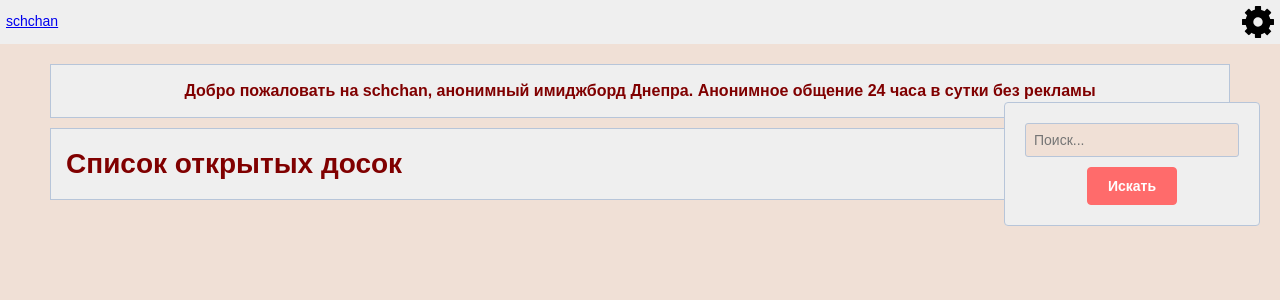
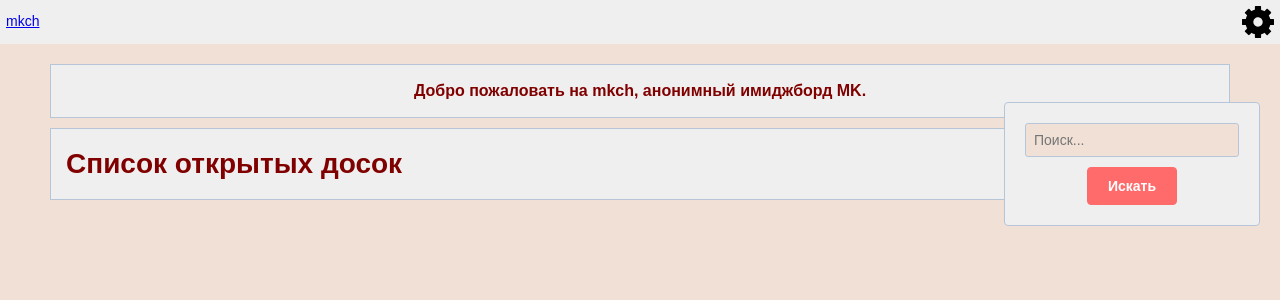
Before and after one commit to TimurSennikov/schchan, a Django app: page /boards/ in a window 1280 px wide. Shown: the top 300 px of the page. Run offline with Django 5.2, Linux system fonts and the light colour scheme; data comes from the database, SQL or seed files in the repository; data that the repository does not hold is empty.

Commit message:
renaming

```diff
--- a/boards/templates/base.html
+++ b/boards/templates/base.html
@@ -1,6 +1,6 @@
 <!DOCTYPE html>
 <html lang="en">
-	{% block title %}<title>schchan</title>{% endblock %}
+	{% block title %}<title>mkch</title>{% endblock %}
 	<meta charset="utf-8" />
 	<meta name="viewport" content="width=device-width, initial-scale=1" />
 
@@ -15,7 +15,7 @@
 		<div class="header">
 			{% block head %}{% endblock %}
 
-			<a href="/">schchan</a>
+			<a href="/">mkch</a>
 
 			<div class="header-buttons">
 				{% if user.is_authenticated %}
--- a/boards/templates/boards/add_comment_to_thread.html
+++ b/boards/templates/boards/add_comment_to_thread.html
@@ -1,6 +1,6 @@
 {% extends "base.html" %}
 
-{% block title %}<title>schchan - Комментирование</title>{% endblock %}
+{% block title %}<title>mkch - Комментирование</title>{% endblock %}
 
 {% block body %}
 	<div class="container">
--- a/boards/templates/boards/create_new_thread.html
+++ b/boards/templates/boards/create_new_thread.html
@@ -1,6 +1,6 @@
 {% extends "base.html" %}
 
-{% block title %}<title>schchan - Создание треда</title>{% endblock %}
+{% block title %}<title>mkch - Создание треда</title>{% endblock %}
 
 {% block body %}
 	<div class="container">
--- a/boards/templates/boards/thread_detail.html
+++ b/boards/templates/boards/thread_detail.html
@@ -1,6 +1,6 @@
 {% extends "base.html" %}
 
-{% block title %}<title>schchan - #{{thread.id}}</title>{% endblock %}
+{% block title %}<title>mkch - #{{thread.id}}</title>{% endblock %}
 
 {% block body %}
     <div class="container" id="all-container">
--- a/boards/templates/boards/thread_list.html
+++ b/boards/templates/boards/thread_list.html
@@ -1,6 +1,6 @@
 {% extends "base.html" %}
 
-{% block title %}<title>schchan - {{board.code}}</title>{% endblock %}
+{% block title %}<title>mkch - {{board.code}}</title>{% endblock %}
 
 {% block body %}
 	<div class="container">
--- a/boards/templates/index.html
+++ b/boards/templates/index.html
@@ -1,13 +1,12 @@
 {% extends 'base.html' %}
 
-{% block title %}<title>schchan - Главная</title>{% endblock %}
+{% block title %}<title>mkch - Главная</title>{% endblock %}
 
 {% block body %}
 	<div class="container">
 		<div class="motd-container">
 			<div class="motd">
-				Добро пожаловать на schchan, анонимный имиджборд Днепра.
-				Анонимное общение 24 часа в сутки без рекламы
+				Добро пожаловать на mkch, анонимный имиджборд MK.
 			</div>
 
 			<form class="search-form">
```
